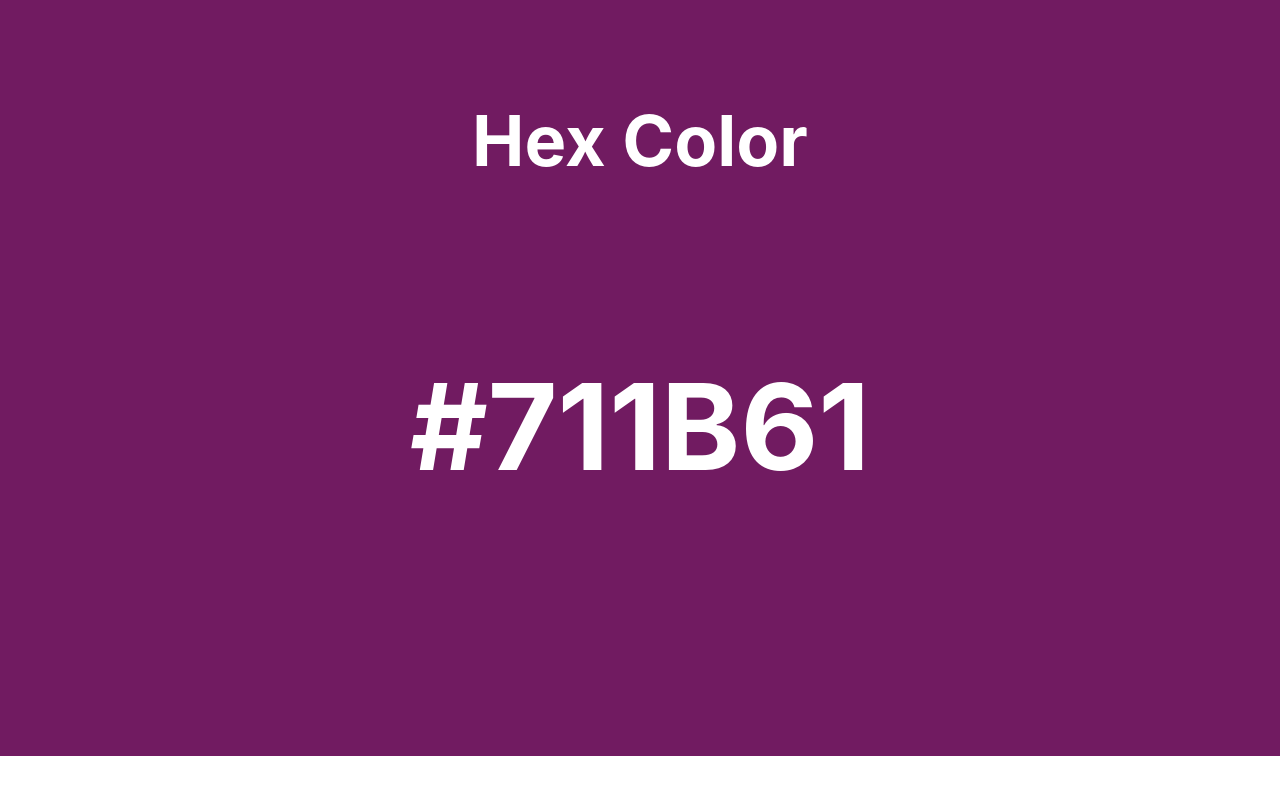
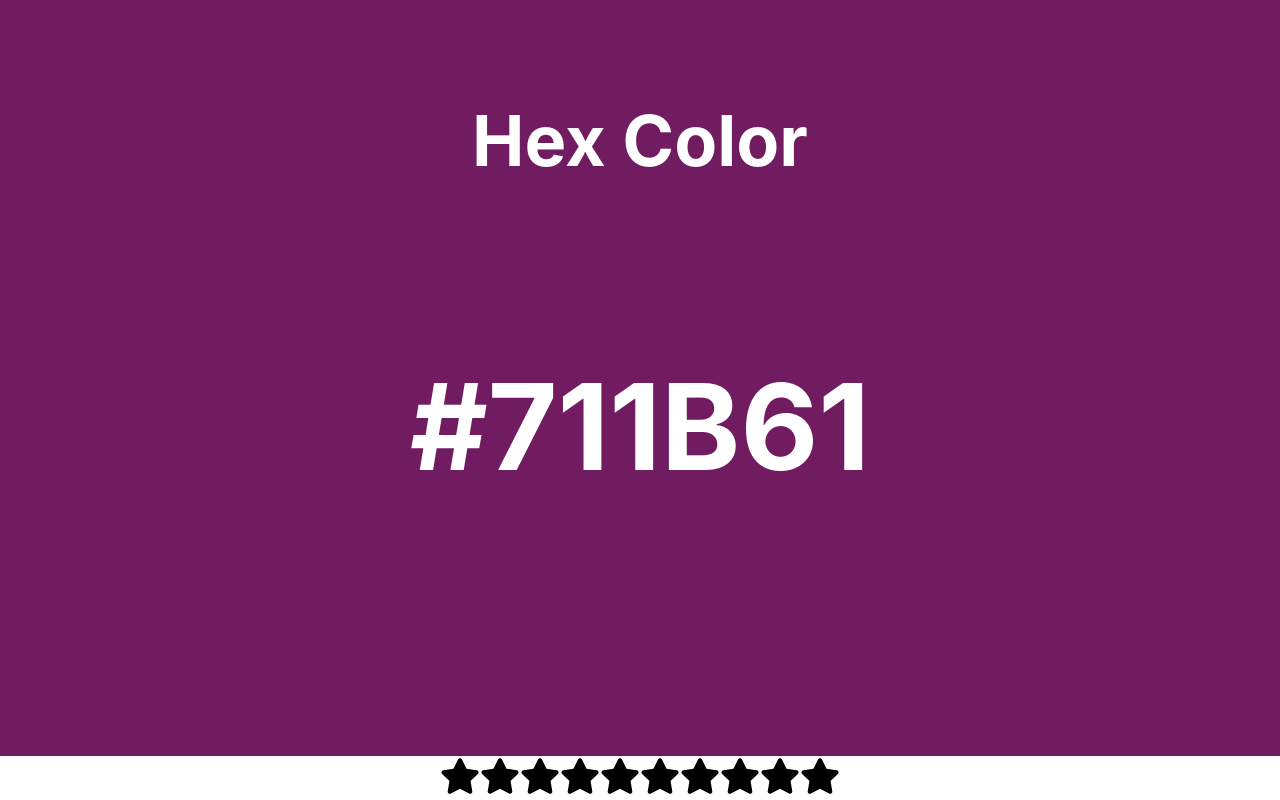
Before and after one commit to adamps08/react-20-projects, a React (Create React App) app in the folder project-01-accordion/: page / in a window 1280 px wide. Shown: the part 844-1644 px from the top of the page. Before the commit the page ends 1600 px from the top, so only its background shows below. Built offline with nearby package versions, Linux system fonts and the light colour scheme.

Commit message:
star rating completed

```diff
--- a/project-01-accordion/package.json
+++ b/project-01-accordion/package.json
@@ -9,6 +9,7 @@
     "@testing-library/user-event": "^13.5.0",
     "react": "^19.1.0",
     "react-dom": "^19.1.0",
+    "react-icons": "^5.5.0",
     "react-scripts": "5.0.1",
     "web-vitals": "^2.1.4"
   },
--- a/project-01-accordion/src/App.js
+++ b/project-01-accordion/src/App.js
@@ -1,6 +1,7 @@
 import './App.css';
 import Accordian from './components/accordian';
 import RandomColor from './components/accordian/random-color';
+import StarRating from './components/star-rating';
 
 function App() {
   return (
@@ -10,6 +11,8 @@
 
        {/*Random Color Component */}
       <RandomColor/>
+      {/* Star Rating Component */}
+      <StarRating noOfStars={10}/>
     </div>
   );
 }
--- /dev/null
+++ b/project-01-accordion/src/components/star-rating/index.js
@@ -0,0 +1,37 @@
+import { useState } from 'react'
+import { FaStar } from 'react-icons/fa'
+import './styles.css'
+
+export default function StarRating({ noOfStars = 5 }) {
+
+    const [rating, setRating] = useState(0)
+    const [hover, setHover] = useState(0)
+
+    function handleClick(getCurrentIndex){
+        setRating(getCurrentIndex)
+    }
+
+    function handleMouseEnter(getCurrentIndex){
+          setHover(getCurrentIndex)
+    }
+
+    function handleMouseLeave(){
+          setHover(rating)
+    }
+
+    return <div className="star-rating">
+        {
+            [...Array(noOfStars)].map((_, index) => {
+                index += 1
+                return <FaStar
+                    key={index}
+                    className={index <= (hover || rating) ? "active" : "inactive"}
+                    onClick={() => handleClick(index)}
+                    onMouseMove={()=> handleMouseEnter(index)}
+                    onMouseLeave={ handleMouseLeave}
+                    size={40}
+                />
+            })
+        }
+    </div>
+}
--- /dev/null
+++ b/project-01-accordion/src/components/star-rating/styles.css
@@ -0,0 +1,7 @@
+.active {
+    color: #fff700;
+}
+
+.inactive{
+    color:#000000;
+}
```
Also changed, not shown: 1 other file (tests, documents, lock files or other folders).
